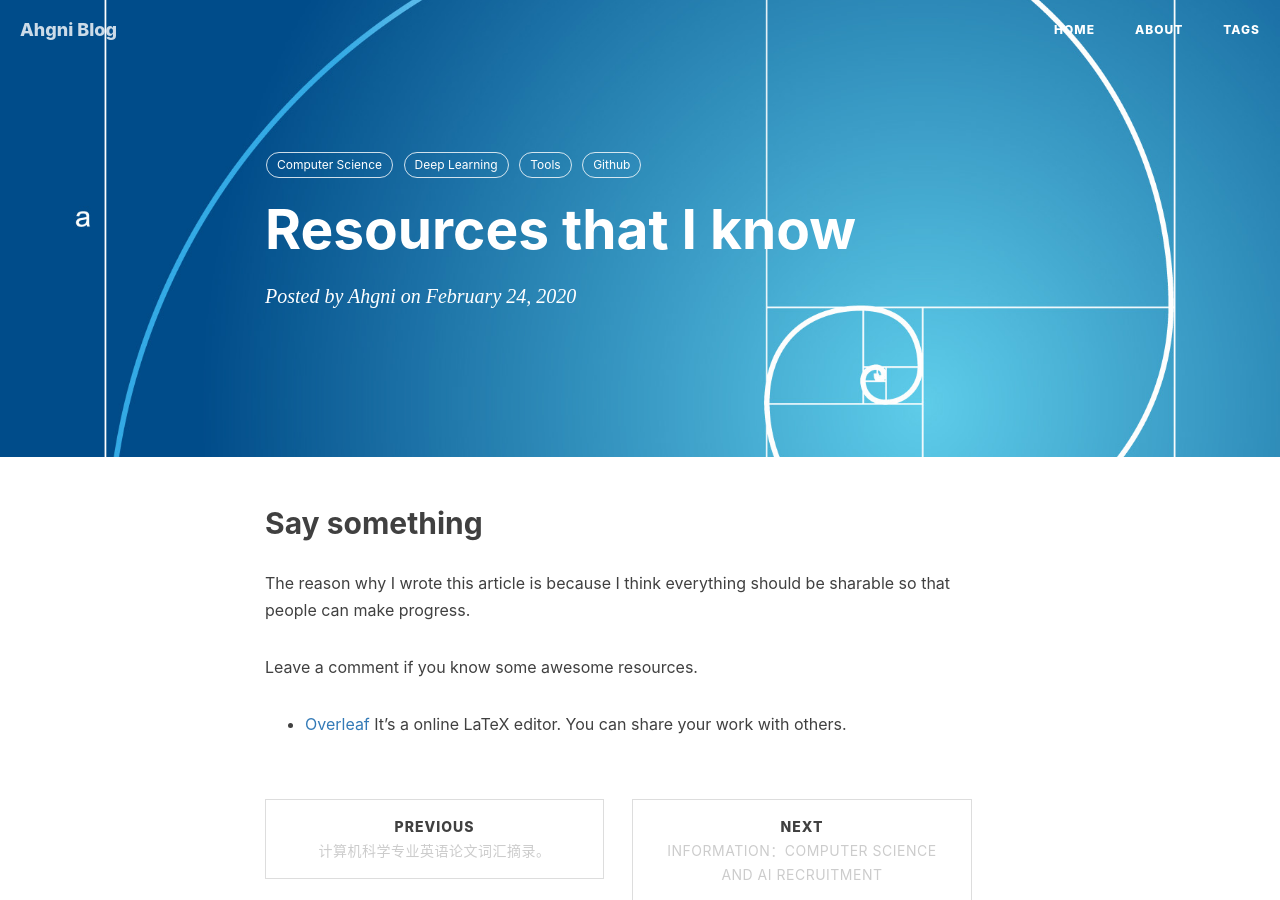
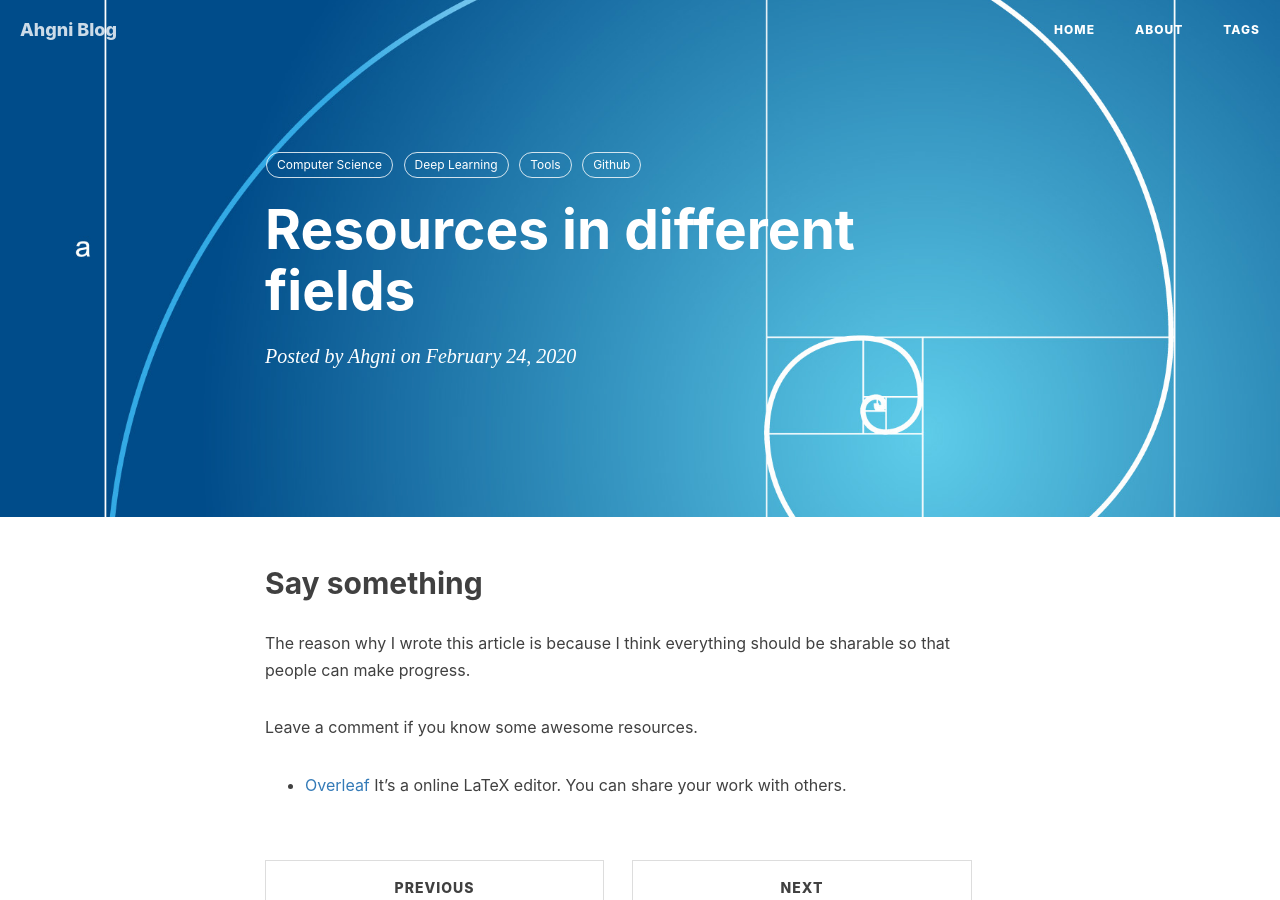
Before and after one commit to jizhang02/jizhang02.github.io, a Jekyll site: the page built from _posts/2020-02-24-resources.markdown, in a window 1280 px wide and 900 px high. Built offline with Jekyll 4.4.1, drawn with Linux system fonts in a browser that asks for light colours; nearby versions of some CDN libraries; comment, search, counter and statistics services are not loaded.

Commit message:
Update 2020-02-24-resources.markdown

```diff
--- a/_posts/2020-02-24-resources.markdown
+++ b/_posts/2020-02-24-resources.markdown
@@ -1,6 +1,6 @@
 ---
 layout:     post
-title:      "Resources that I know"
+title:      "Resources in different fields"
 date:       2020-02-24 11:47:00
 author:     "Ahgni"
 header-img: "img/post-bg.jpg"
```
